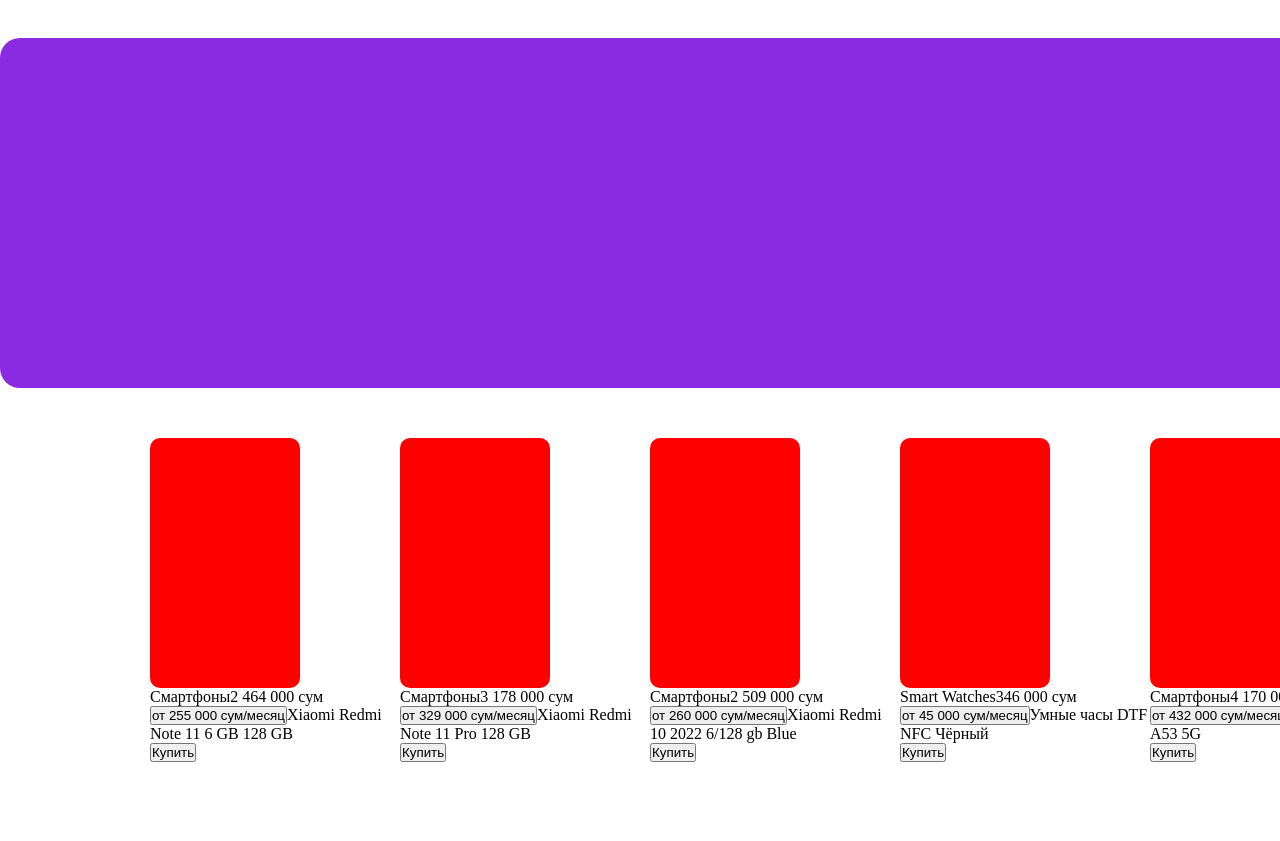
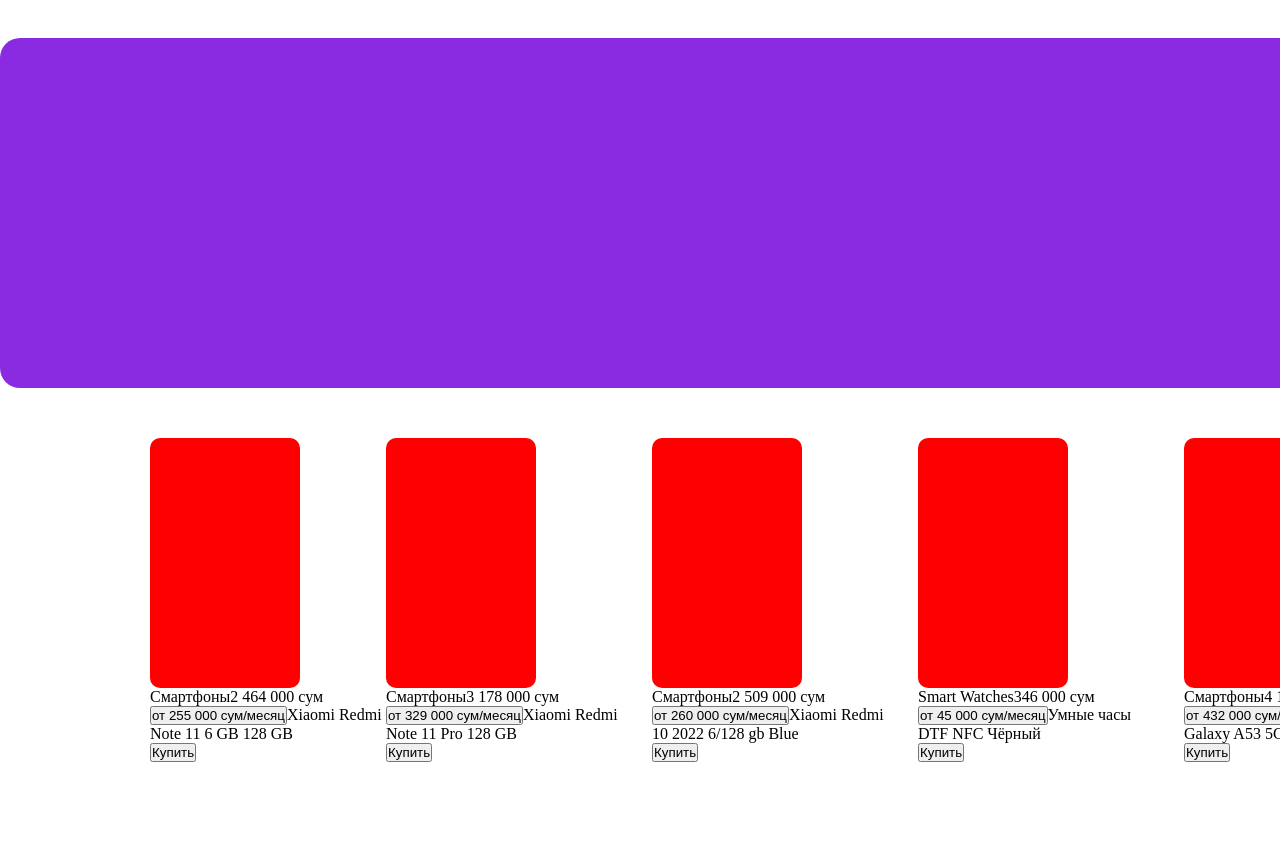
Before and after one commit to shakha16/Internet-magazin, a plain HTML site: page index.html in a window 1280 px wide. Shown: the part 414-1255 px from the top of the page. Drawn offline with Linux system fonts and the light colour scheme.

Commit message:
added homework

```diff
--- a/index.css
+++ b/index.css
@@ -200,30 +200,39 @@ h1{
 
 .box1{
     display: block;
+    justify-content: center;
     width: 250px;
     height: 400px;
 }
 .box2{
     display: block;
+    justify-content: center;
     width: 250px;
     height: 400px;
+    margin-right: 30px;
 }
 .box3{
     display: block;
+    justify-content: center;
     width: 250px;
     height: 400px;
+    margin-right: 30px;
 }
 .box4{
     display: block;
+    justify-content: center;
     width: 250px;
     height: 400px;
+    margin-right: 30px;
 }
 .box5{
     display: block;
+    justify-content: center;
     width: 250px;
     height: 400px;
+    margin-right: 30px;
 }
 
 .box1:hover,.box2:hover,.box3:hover,.box4:hover,.box5:hover{
-    box-shadow: 10px 10px 10px black;
+    box-shadow: 0 0 5px black;
 }
```
